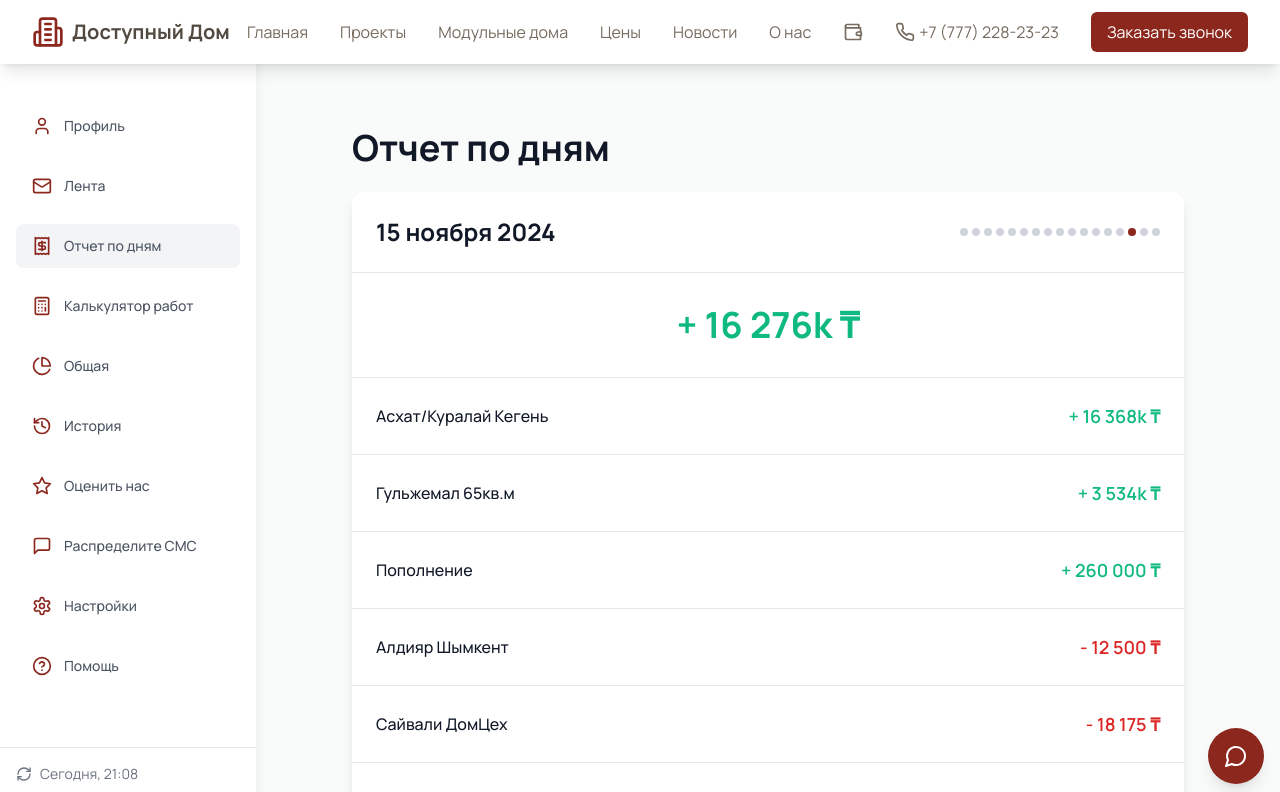
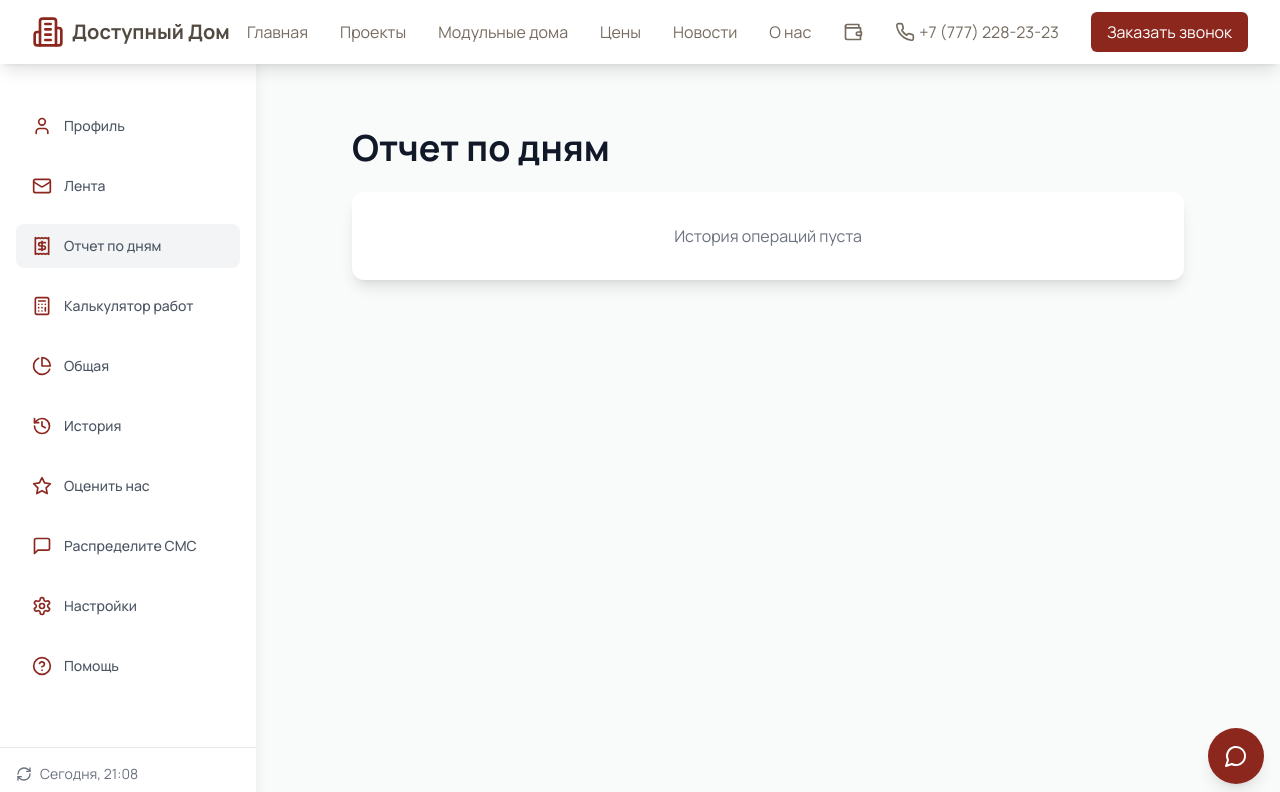
Before and after one commit to hotwellkz/d-dom, a React (Vite) app: page /accounting/daily-report in a window 1280 px wide. Shown: the top 792 px of the page. Built offline with nearby package versions, Linux system fonts and the light colour scheme.

Commit message:
Update DailyReportPage.tsx

```diff
--- a/src/pages/DailyReportPage.tsx
+++ b/src/pages/DailyReportPage.tsx
@@ -1,72 +1,60 @@
 import React from 'react';
 import SEO from '../components/SEO';
 import AccountingSidebar from '../components/AccountingSidebar';
+import { Transaction } from '../types/accounting';
 
-interface Transaction {
-  id: number;
-  name: string;
-  amount: string;
-  isExpense: boolean;
+function getAllTransactions(): Transaction[] {
+  // Получаем все ключи из localStorage, которые начинаются с 'transactions_'
+  const keys = Object.keys(localStorage).filter(key => key.startsWith('transactions_'));
+
+  // Собираем все транзакции из всех счетов
+  const allTransactions = keys.reduce((acc: Transaction[], key) => {
+    const transactions = JSON.parse(localStorage.getItem(key) || '[]');
+    return [...acc, ...transactions];
+  }, []);
+
+  // Сортируем по дате (самые новые сверху)
+  return allTransactions.sort((a, b) => new Date(b.date).getTime() - new Date(a.date).getTime());
 }
 
-const transactions: Transaction[] = [
-  {
-    id: 1,
-    name: "Асхат/Куралай Кегень",
-    amount: "16 368k ₸",
-    isExpense: false
-  },
-  {
-    id: 2,
-    name: "Гульжемал 65кв.м",
-    amount: "3 534k ₸",
-    isExpense: false
-  },
-  {
-    id: 3,
-    name: "Пополнение",
-    amount: "260 000 ₸",
-    isExpense: false
-  },
-  {
-    id: 4,
-    name: "Алдияр Шымкент",
-    amount: "12 500 ₸",
-    isExpense: true
-  },
-  {
-    id: 5,
-    name: "Сайвали ДомЦех",
-    amount: "18 175 ₸",
-    isExpense: true
-  },
-  {
-    id: 6,
-    name: "ЗПАлдияр Шымкент",
-    amount: "100 000 ₸",
-    isExpense: true
-  },
-  {
-    id: 7,
-    name: "Михаил 144 Панфилова",
-    amount: "319 000 ₸",
-    isExpense: true
-  },
-  {
-    id: 8,
-    name: "Пеноп Клей OSB",
-    amount: "396 000 ₸",
-    isExpense: true
+interface DailySummary {
+  totalAmount: number;
+  income: number;
+  expenses: number;
+  transactions: Transaction[];
 }
-];
-
-const summary = {
-  totalAmount: "+ 16 276k ₸",
-  income: "+ 20 162k ₸",
-  expenses: "- 3 886k ₸"
-};
 
 export default function DailyReportPage() {
+  const transactions = getAllTransactions();
+
+  // Группируем транзакции по дням и считаем итоги
+  const dailyReports = transactions.reduce((acc: Record<string, DailySummary>, transaction) => {
+    const date = new Date(transaction.date).toLocaleDateString('ru-RU');
+
+    if (!acc[date]) {
+      acc[date] = {
+        totalAmount: 0,
+        income: 0,
+        expenses: 0,
+        transactions: []
+      };
+    }
+
+    // Добавляем транзакцию в список
+    acc[date].transactions.push(transaction);
+
+    // Обновляем суммы
+    const amount = transaction.amount;
+    acc[date].totalAmount += amount;
+    if (amount > 0) {
+      acc[date].income += amount;
+    } else {
+      acc[date].expenses += Math.abs(amount);
+    }
+
+    return acc;
+  }, {});
+
   return (
     <div className="min-h-screen">
       <AccountingSidebar />
@@ -80,62 +68,85 @@ export default function DailyReportPage() {
               h1="Отчет по дням"
             />
 
-            <div className="bg-white rounded-xl shadow-lg overflow-hidden">
-              {/* Date Navigation */}
-              <div className="p-6 border-b border-gray-200">
-                <div className="flex justify-between items-center">
-                  <h2 className="text-2xl font-bold text-gray-900">
-                    15 ноября 2024
+            <div className="space-y-6">
+              {Object.entries(dailyReports).map(([date, summary]) => (
+                <div key={date} className="bg-white rounded-xl shadow-lg overflow-hidden">
+                  {/* Дата и итоги дня */}
+                  <div className="p-6 bg-gray-50 border-b border-gray-200">
+                    <div className="flex justify-between items-center mb-4">
+                      <h2 className="text-xl font-bold text-gray-900">
+                        {new Date(date).toLocaleDateString('ru-RU', {
+                          weekday: 'long',
+                          day: 'numeric',
+                          month: 'long',
+                          year: 'numeric'
+                        })}
                       </h2>
-                  <div className="flex space-x-1">
-                    {Array(17).fill(0).map((_, i) => (
-                      <div
-                        key={i}
-                        className={`w-2 h-2 rounded-full ${i === 14 ? 'bg-primary-600' : 'bg-gray-300'}`}
-                      />
-                    ))}
+                    </div>
+                    <div className="grid grid-cols-3 gap-4">
+                      <div className="text-center">
+                        <div className="text-sm text-gray-600">Итого за день</div>
+                        <div className={`text-lg font-bold ${
+                          summary.totalAmount >= 0 ? 'text-emerald-600' : 'text-red-600'
+                        }`}>
+                          {summary.totalAmount.toLocaleString()} ₸
+                        </div>
+                      </div>
+                      <div className="text-center">
+                        <div className="text-sm text-gray-600">Приход</div>
+                        <div className="text-lg font-bold text-emerald-600">
+                          +{summary.income.toLocaleString()} ₸
+                        </div>
+                      </div>
+                      <div className="text-center">
+                        <div className="text-sm text-gray-600">Расход</div>
+                        <div className="text-lg font-bold text-red-600">
+                          -{summary.expenses.toLocaleString()} ₸
+                        </div>
                       </div>
                     </div>
                   </div>
 
-              {/* Total Amount */}
-              <div className="p-8 text-center border-b border-gray-200">
-                <div className="text-4xl font-bold text-emerald-500">
-                  {summary.totalAmount}
+                  {/* Список транзакций */}
+                  <div className="divide-y divide-gray-200">
+                    {summary.transactions.map((transaction) => (
+                      <div key={transaction.id} className="p-6 hover:bg-gray-50 transition-colors">
+                        <div className="flex justify-between items-start mb-2">
+                          <div>
+                            <div className="flex items-center gap-2">
+                              <h3 className="font-medium text-gray-900">
+                                {transaction.fromAccountName}
+                              </h3>
+                              <span className="text-gray-500">→</span>
+                              <h3 className="font-medium text-gray-900">
+                                {transaction.toAccountName}
+                              </h3>
+                            </div>
+                            <p className="text-sm text-gray-500 mt-1">
+                              {transaction.description}
+                            </p>
+                          </div>
+                          <div className="text-lg font-semibold text-red-600">
+                            {transaction.amount.toLocaleString()} ₸
                           </div>
                         </div>
-
-              {/* Transactions List */}
-              <div className="divide-y divide-gray-200">
-                {transactions.map((transaction) => (
-                  <div key={transaction.id} className="p-6 hover:bg-gray-50 transition-colors">
-                    <div className="flex justify-between items-center">
-                      <h3 className="font-medium text-gray-900">
-                        {transaction.name}
-                      </h3>
-                      <span className={`text-lg font-semibold ${
-                        transaction.isExpense ? 'text-red-600' : 'text-emerald-500'
-                      }`}>
-                        {transaction.isExpense ? '- ' : '+ '}{transaction.amount}
-                      </span>
+                        <p className="text-sm text-gray-500">
+                          {new Date(transaction.date).toLocaleTimeString('ru-RU', {
+                            hour: '2-digit',
+                            minute: '2-digit'
+                          })}
+                        </p>
+                      </div>
+                    ))}
                   </div>
                 </div>
               ))}
+
+              {Object.keys(dailyReports).length === 0 && (
+                <div className="bg-white rounded-xl shadow-lg p-8 text-center text-gray-500">
+                  История операций пуста
                 </div>
-
-              {/* Summary */}
-              <div className="p-6 bg-gray-50">
-                <div className="space-y-4">
-                  <div className="flex justify-between items-center text-lg">
-                    <span className="font-medium text-gray-900">Доход</span>
-                    <span className="font-semibold text-emerald-500">{summary.income}</span>
-                  </div>
-                  <div className="flex justify-between items-center text-lg">
-                    <span className="font-medium text-gray-900">Расход</span>
-                    <span className="font-semibold text-red-600">{summary.expenses}</span>
-                  </div>
-                </div>
-              </div>
+              )}
             </div>
           </div>
         </div>
```
Lines whose indentation alone changed are shown as unchanged.
